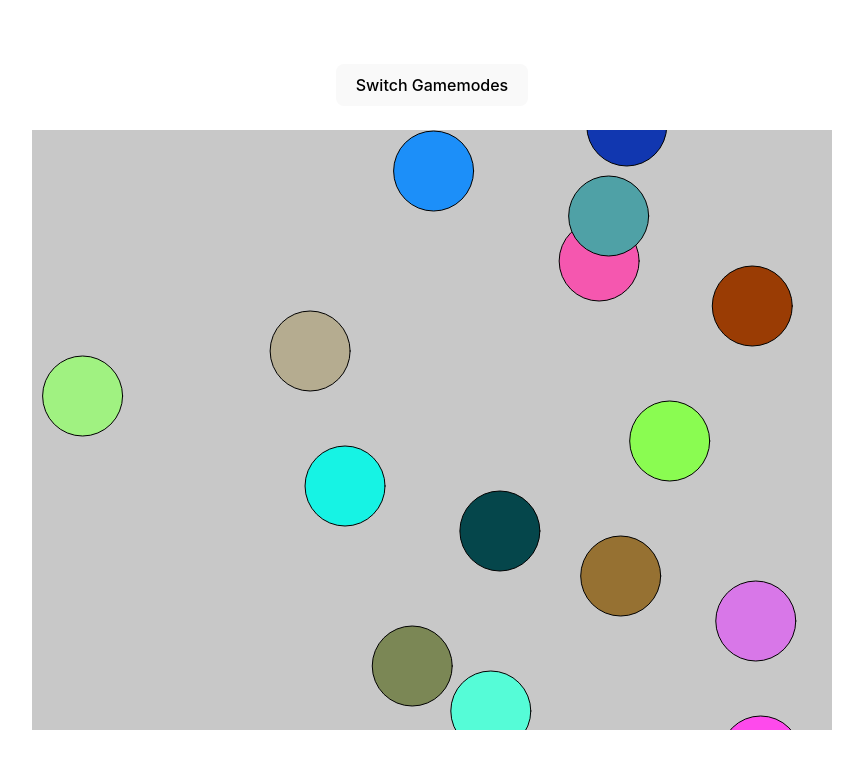
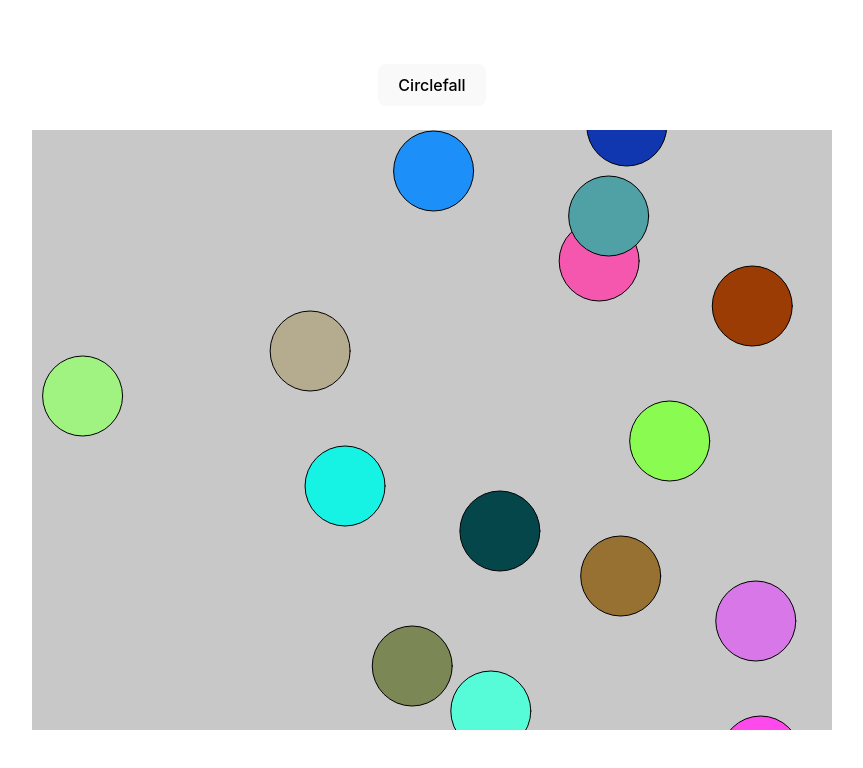
Before and after one commit to circlegame/circlegame-neo, a React (Vite) app in the folder frontend/: page / in a window 1280 px wide. Shown: the top 768 px of the page, without its empty margins (208-1071 px from the left). Built offline with nearby package versions, Linux system fonts and the light colour scheme.

Commit message:
feat:Implement context file

```diff
--- a/frontend/src/App.jsx
+++ b/frontend/src/App.jsx
@@ -1,38 +1,19 @@
-import { useState } from 'react'
-import './App.css'
-
-import P5Wrapper from './components/P5Wrapper'
+import React, { useContext } from 'react';
+import './App.css';
+import GamemodeBar from './components/GamemodeBar';
+import P5Wrapper from './components/P5Wrapper';
+import { Provider } from './context/GamemodeContext';
 
 
 function App() {
-  const [gamemodeType, setGamemodeType] = useState("Circlefall");
-  const [gamemodeDataFilePath, setGamemodeDataFilePath] = useState("Circlefall.json")
 
-
-  const switchGamemodes = () => {
-    switch (gamemodeType) {
-      case "Circlefall":
-        setGamemodeType("Gridshot");
-        setGamemodeDataFilePath("Gridshot.json")
-        break;
-      case "Gridshot":
-        setGamemodeType("Circlefall");
-        setGamemodeDataFilePath("Circlefall.json")
-        break
-      default:
-        setGamemodeType("Circlefall");
-        setGamemodeDataFilePath("Circlefall.json")
-        break;
-    }
-
-  }
   return (
-    <>
-      <button onClick={switchGamemodes}>Switch Gamemodes</button>
+    <Provider>
+      <GamemodeBar />
       <br></br>
       <br></br>
-      <P5Wrapper gamemodeType={gamemodeType} gamemodeDataFilePath={gamemodeDataFilePath}/>
-    </>
+      <P5Wrapper/>
+    </Provider>
   )
 }
 
--- /dev/null
+++ b/frontend/src/components/GamemodeBar.jsx
@@ -0,0 +1,27 @@
+import React, { useContext } from 'react';
+import { Context } from '../context/GamemodeContext';
+
+function GamemodeBar() {
+    const { gamemodeType,gamemodeDataFilePath,dispatch } = useContext(Context);
+
+    // Switch gamemodes when button is pressed
+    const switchGamemodes = () => {
+        // Package the gamemode to send in payload
+        const gamemode = {
+            gamemodeType: gamemodeType,
+            gamemodeDataFilePath: gamemodeDataFilePath
+        };
+
+        // Change gamemode state in the Context file
+        dispatch ({
+            type: 'CHANGE_GAMEMODE',
+            payload: gamemode
+        })
+    }
+
+    return (
+        <button onClick={switchGamemodes}>{gamemodeType}</button>
+    )
+}
+
+export default GamemodeBar
--- a/frontend/src/components/P5Wrapper.jsx
+++ b/frontend/src/components/P5Wrapper.jsx
@@ -1,9 +1,13 @@
-import React, { useRef, useEffect } from 'react';
+import React, { useRef, useEffect, useContext } from 'react';
 import p5 from 'p5';
 import {Circlefall} from './../p5/Circlefall'
 import {Gridshot} from './../p5/Gridshot'
+import {Context} from '../context/GamemodeContext'
 
-const P5Wrapper = ({ gamemodeType, ...props }) => {
+const P5Wrapper = () => {
+  // Use context to get current gamemode
+  const { gamemodeType, gamemodeDataFilePath} = useContext(Context);
+
   // Create a ref to store the DOM node for the p5.js sketch
   const sketchRef = useRef();
 
@@ -21,13 +25,13 @@ const P5Wrapper = ({ gamemodeType, ...props }) => {
       default:
         sketch = Circlefall;
     }
-    const p5Instance = new p5((p) => sketch(p, props), sketchRef.current);
+    const p5Instance = new p5((p) => sketch(p, gamemodeDataFilePath), sketchRef.current);
 
     // Cleanup the p5.js instance when the component unmounts
     return () => {
       p5Instance.remove();
     };
-  }, [gamemodeType, props]);
+  }, [gamemodeType, gamemodeDataFilePath]);
 
   // Render a div that will be used as the container for the p5.js canvas
   return <div ref={sketchRef} />;
--- /dev/null
+++ b/frontend/src/context/GamemodeContext.jsx
@@ -0,0 +1,62 @@
+import React, { createContext, useReducer } from 'react';
+
+// Reducer Function
+export const Reducer = (state, action) => {
+    switch(action.type) {
+        case 'CHANGE_GAMEMODE':
+            switch (action.payload.gamemodeType) {
+                case "Circlefall":
+                    return {
+                        ...state,
+                        gamemodeType: "Gridshot",
+                        gamemodeDataFilePath: "Gridshot.json"
+                    };
+                case "Gridshot":
+                    return {
+                        ...state,
+                        gamemodeType: "Circlefall",
+                        gamemodeDataFilePath: "Circlefall.json"
+                    };
+                default:
+                    return state;
+            }
+
+        case 'UPDATE_GAMEMODE_DATA':
+            return{
+                ...state,
+                gamemodeData: {
+                    ...state.gamemodeData,
+                    [action.payload.key]: action.payload.value
+                }
+            };
+
+        default:
+            return state;
+    }
+}
+
+// Initial State
+const initialState = {
+    gamemodeType: "Circlefall",
+    gamemodeDataFilePath: "Circlefall.json"
+};
+
+// Context Creation
+export const Context = createContext();
+
+// Provider Component
+export const Provider = ({ children }) => {
+    const [state, dispatch] = useReducer(Reducer, initialState);
+
+    return (
+        <Context.Provider
+            value={{
+                gamemodeType: state.gamemodeType,
+                gamemodeDataFilePath: state.gamemodeDataFilePath,
+                dispatch
+            }}
+        >
+            {children}
+        </Context.Provider>
+    );
+}
--- a/frontend/src/p5/Circlefall.js
+++ b/frontend/src/p5/Circlefall.js
@@ -1,6 +1,6 @@
 import {Circle} from './p5components/Circle.js'
 
-export const Circlefall = (p, { gamemodeDataFilePath }) => {
+export const Circlefall = (p, gamemodeDataFilePath) => {
     // Sketch variables
     let circles;
 
@@ -24,7 +24,7 @@ export const Circlefall = (p, { gamemodeDataFilePath }) => {
 
         circleRadius = gamemodeData["circleRadius"];
         ySpeed = gamemodeData["ySpeed"];
-        circlesPerSecond = gamemodeData["circlesPerSecond"]
+        circlesPerSecond = gamemodeData["circlesPerSecond"];
     }
 
     //--------------Draw--------------//
--- a/frontend/src/p5/Gridshot.js
+++ b/frontend/src/p5/Gridshot.js
@@ -1,7 +1,7 @@
 import {Circle} from './p5components/Circle.js'
 import { Grid } from './p5components/Grid.js';
 
-export const Gridshot = (p, { gamemodeDataFilePath}) => {
+export const Gridshot = (p, gamemodeDataFilePath) => {
     // Sketch variables
     let circles;
     let grid;
```
Also changed, not shown: frontend/public/gamemodeData/Gridshot.json (+8 -8 lines).
